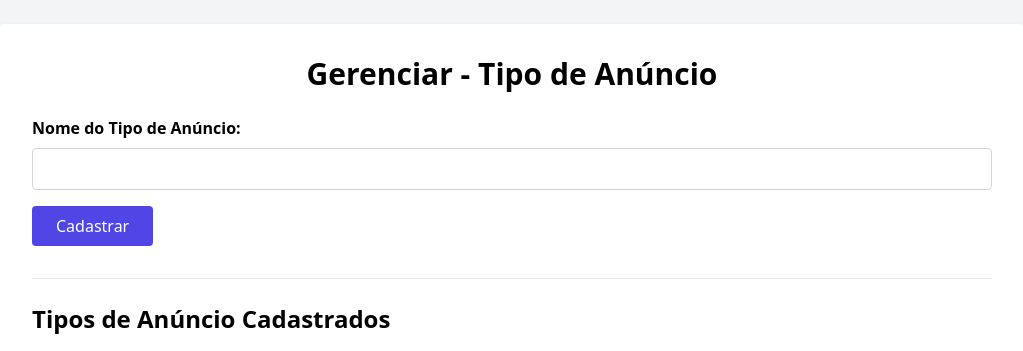
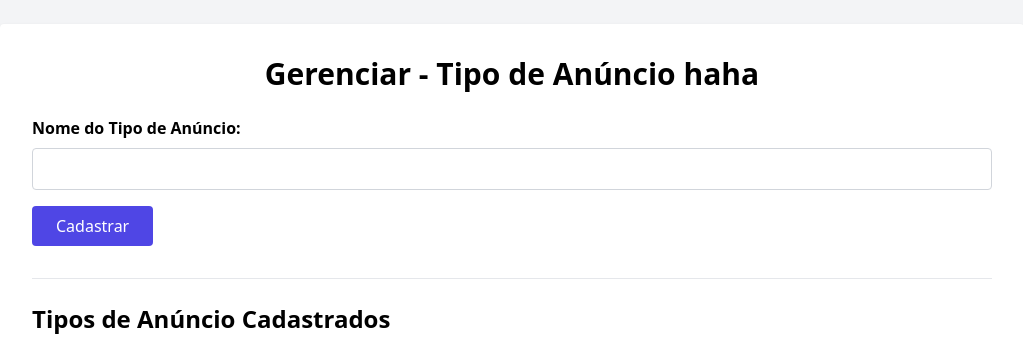
Before and after one commit to TGCodinhoto/vamos_sair_hoje, a PHP site: page /views/form_tipoanuncio.php in a window 1280 px wide. Shown: the top 351 px of the page, without its empty margins (128-1151 px from the left). Run offline with PHP 8.4, Linux system fonts and the light colour scheme; data that the repository does not hold is empty; some libraries are stand-ins or nearby versions.

Commit message:
Update form_tipoanuncio.php

```diff
--- a/vamossair/views/form_tipoanuncio.php
+++ b/vamossair/views/form_tipoanuncio.php
@@ -35,7 +35,7 @@ $tiposAnuncio = listarTiposAnuncio();
 
 <body class="bg-gray-100 min-h-screen p-6">
     <div class="max-w-5xl mx-auto bg-white p-8 rounded shadow">
-        <h1 class="text-3xl font-bold mb-6 text-center">Gerenciar - Tipo de Anúncio</h1>
+        <h1 class="text-3xl font-bold mb-6 text-center">Gerenciar - Tipo de Anúncio haha</h1>
 
         <?php if (!empty($mensagem)): ?>
             <div class="mb-4 p-4 bg-green-100 border border-green-400 text-green-700 rounded">
```
